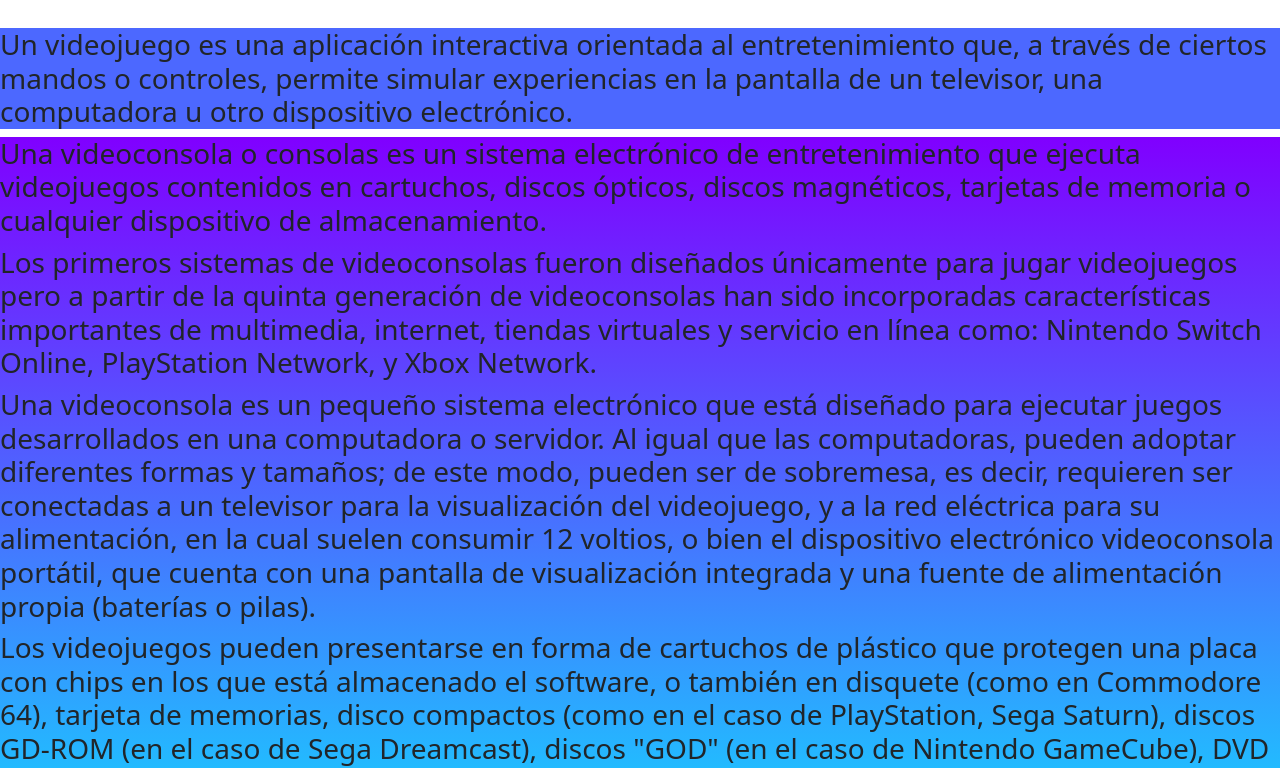
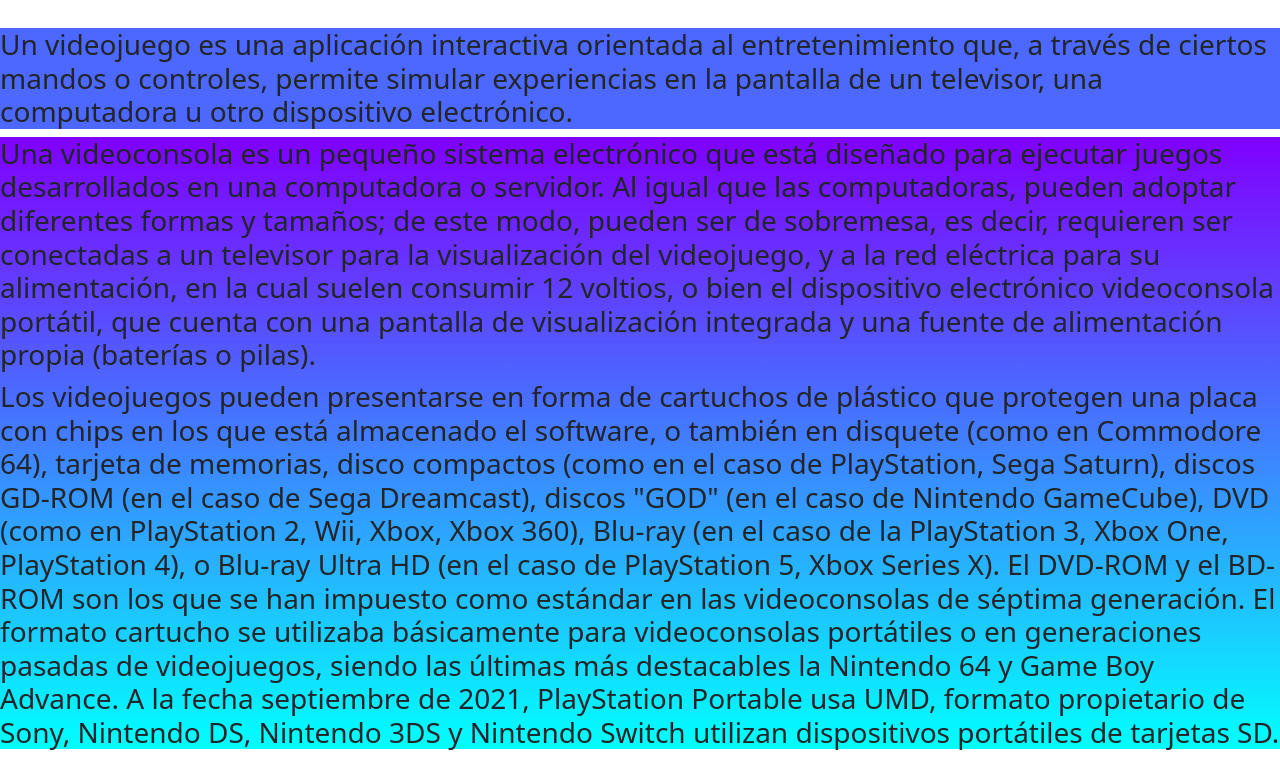
Before and after one commit to thiagoborello/coder, a website: page historia-consola.html in a window 1280 px wide. Shown: the part 72-840 px from the top of the page. Drawn offline with nearby package versions, Linux system fonts and the light colour scheme; grey boxes are pictures that could not be loaded.

Commit message:
se agrega cambio cl

```diff
--- a/historia-consola.html
+++ b/historia-consola.html
@@ -63,13 +63,6 @@
         dispositivo electrónico.</h3>
     </section>
     <div class="text-consola">
-      <h3> Una videoconsola o consolas es un sistema electrónico de entretenimiento que ejecuta videojuegos
-        contenidos en cartuchos, discos ópticos, discos magnéticos, tarjetas de memoria o cualquier dispositivo
-        de almacenamiento.</h3>
-      <h3>Los primeros sistemas de videoconsolas fueron diseñados únicamente para jugar videojuegos pero a partir
-        de la quinta generación de videoconsolas han sido incorporadas características importantes de
-        multimedia, internet, tiendas virtuales y servicio en línea como: Nintendo Switch Online, PlayStation
-        Network, y Xbox Network.</h3>
       <h3>Una videoconsola es un pequeño sistema electrónico que está diseñado para ejecutar juegos desarrollados
         en una computadora o servidor. Al igual que las computadoras, pueden adoptar diferentes formas y
         tamaños; de este modo, pueden ser de sobremesa, es decir, requieren ser conectadas a un televisor para
```
